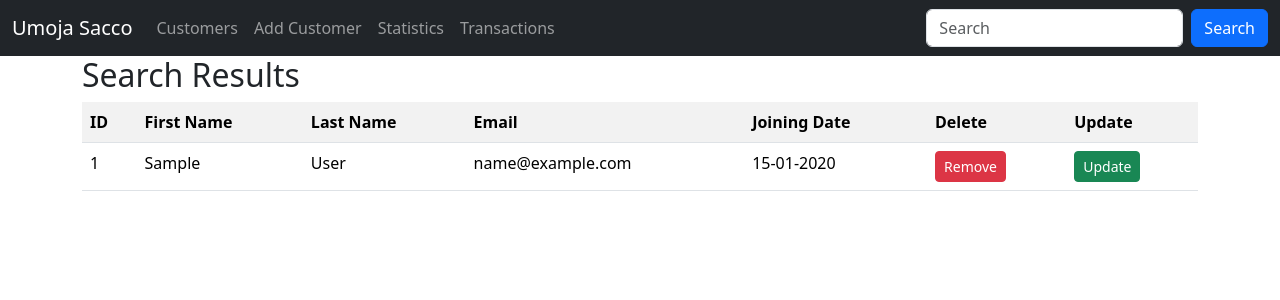
After one commit to coolmindcodes/project_database, a Django app: template templates/search.html in a window 1280 px wide. The commit adds this page. Shown: the top 300 px of the page. Run offline with Django 5.2, Linux system fonts and the light colour scheme; the template is opened without the code that fills it: values that come from a table or form of the project are taken from there, others are empty; tables that the repository leaves empty hold one stand-in row (values such as "Sample post").

Commit message:
Search Customers

```diff
--- a/project_database/urls.py
+++ b/project_database/urls.py
@@ -27,6 +27,8 @@ urlpatterns = [
 
     path('customers/delete/<int:customer_id>', views.delete_customer, name='delete_customer'),
 
+    path('customers/search', views.search_customer, name='search_customer'),
+
     path('customers/update/<int:customer_id>', views.update_customer, name='update_customer'),
 
     path('admin/', admin.site.urls),
--- a/templates/master.html
+++ b/templates/master.html
@@ -45,9 +45,9 @@
                 </li>
 
             </ul>
-            <form class="d-flex">
-                <input class="form-control me-2" type="text" placeholder="Search">
-                <button class="btn btn-primary" type="button">Search</button>
+            <form class="d-flex" method="get" action="{% url 'search_customer' %}">
+                <input class="form-control me-2" type="text" name="search" placeholder="Search">
+                <button class="btn btn-primary" type="submit">Search</button>
             </form>
         </div>
     </div>
--- /dev/null
+++ b/templates/search.html
@@ -0,0 +1,40 @@
+{% extends 'master.html' %}
+
+{% block title %}
+	<title>Sacco Customers</title>
+{% endblock %}
+
+
+{% block content %}
+	<div class="container">
+       <h2>Search Results</h2>
+       <table class="table table-striped">
+           <tr>
+               <th>ID</th>
+               <th>First Name</th>
+               <th>Last Name</th>
+               <th>Email</th>
+               <th>Joining Date</th>
+               <th>Delete</th>
+               <th>Update</th>
+           </tr>
+           {% for customer in customers %}
+           	  <tr>
+                  <td>{{ customer.id }}</td>
+                  <td>{{ customer.first_name }}</td>
+                  <td>{{ customer.last_name }}</td>
+                  <td>{{ customer.email }}</td>
+                  <td>{{ customer.created_at | date:"d-m-Y" }}</td>
+                  <td>
+                      <a class="btn btn-danger btn-sm" href="{% url 'delete_customer' customer.id %}">Remove</a>
+                  </td>
+                  <td>
+                      <a class="btn btn-success btn-sm" href="{% url 'update_customer' customer.id %}">Update</a>
+                  </td>
+              </tr>
+           {% empty %}
+           	  <p>No customers found</p>
+           {% endfor %}
+       </table>
+    </div>
+{% endblock %}
```
Also changed, not shown: sacco/views.py (+14 -0 lines).
